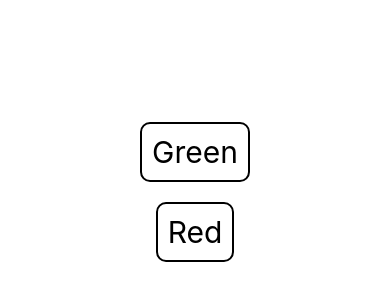
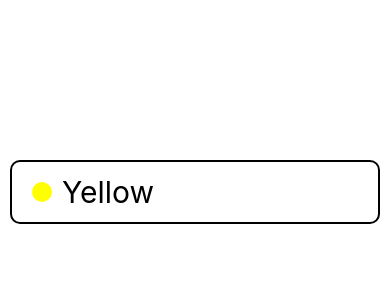
Before and after one commit to snow915/ColorCatalog, a React Native app: screen / in a window 390 px wide. Shown: the part 230-530 px from the top of the page. Built offline with nearby package versions, Linux system fonts and the light colour scheme.

Commit message:
add: TouchableHighlight

```diff
--- a/App.js
+++ b/App.js
@@ -2,7 +2,8 @@
 import {
     StyleSheet,
     View,
-    Text
+    Text,
+    TouchableHighlight
 } from 'react-native';
 import {getBackgroundColor} from "react-native/Libraries/LogBox/UI/LogBoxStyle";
 
@@ -13,8 +14,14 @@
 
     return (
         <View style={[styles.container, {backgroundColor}]}>
-            <Text style={styles.button} onPress={() => setBackgroundColor("green")}>Green</Text>
-            <Text style={styles.button} onPress={() => setBackgroundColor("red")}>Red</Text>
+            <TouchableHighlight style={styles.button}
+            onPress={() => setBackgroundColor("yellow")}
+            underlayColor="orange">
+                <View style={styles.row}>
+                    <View style={[styles.sample, {backgroundColor: "yellow"}]}/>
+                    <Text style={styles.buttonText} >Yellow</Text>
+                </View>
+            </TouchableHighlight>
         </View>
     );
 }
@@ -28,11 +35,26 @@
     },
 
     button: {
-        fontSize: 30,
         margin: 10,
         padding: 10,
         borderRadius: 10,
         borderWidth: 2,
-        textAlign: "center",
+        alignSelf: "stretch",
+        backgroundColor: "rgba(255, 255, 255, .8)"
+    },
+    buttonText: {
+        fontSize: 30,
+        textAlign: "center"
+    },
+    sample: {
+        height: 20,
+        width: 20,
+        backgroundColor: "white",
+        borderRadius: 20,
+        margin: 10
+    },
+    row: {
+        flexDirection: "row",
+        alignItems: "center"
     }
 });
```
